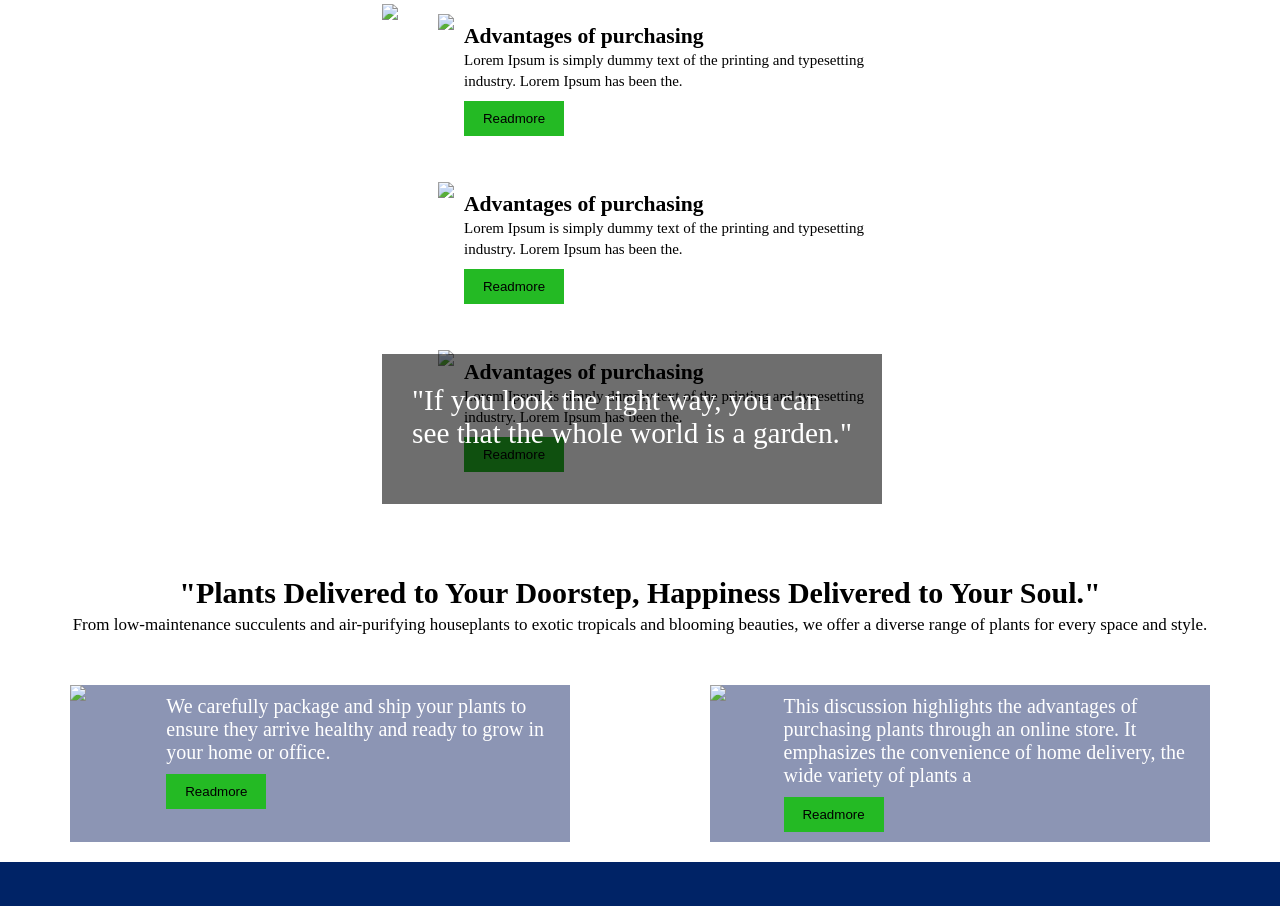
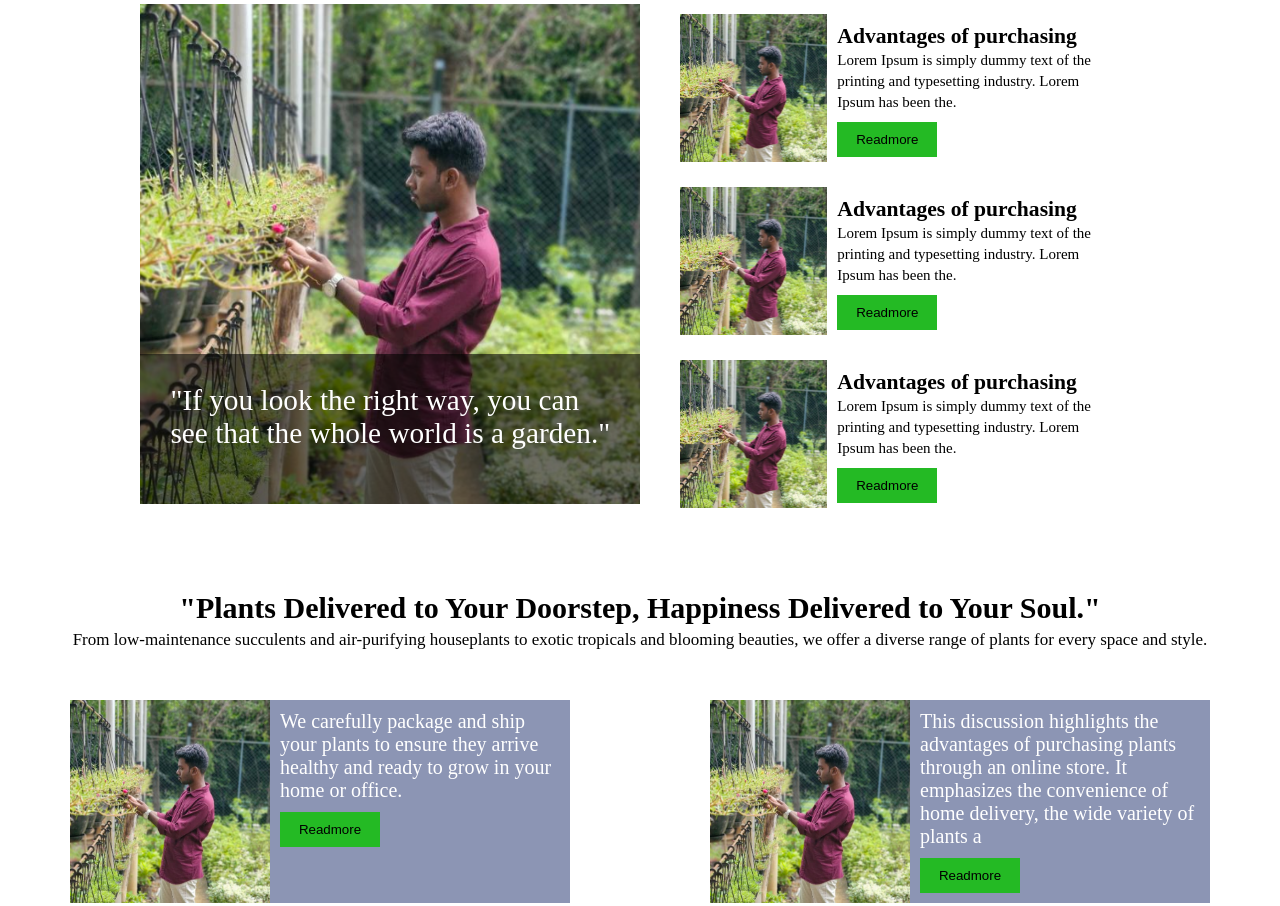
Before and after one commit to K-Shanmugaraj/Flex-Template3, a plain HTML site: page index.html in a window 1280 px wide. Shown: the part 1009-1915 px from the top of the page. Drawn offline with Linux system fonts and the light colour scheme.

Commit message:
Update index.html

```diff
--- a/index.html
+++ b/index.html
@@ -256,7 +256,7 @@
             </ul>
         </li><li>Link Text</li>
     </div>
-        <div><img class="img" src="image/logo.png" alt=""></div>
+        <div><img class="img" src="logo.png" alt=""></div>
     </div>
     <div class="box1">
         <div class="cont0">
@@ -284,12 +284,12 @@
         <div class="half1">
 
             <P>"If you look the right way, you can see that the whole world is a garden."</P>
-            <img src="image/Screenshot 2024-08-26 132819.png">
+            <img src="Screenshot 2024-08-26 132819.png">
         </div>
         <div class="half2">
-            <div><img src="image/Screenshot 2024-08-26 132819.png"><p><big><b>Advantages of purchasing</b></big><br><small>Lorem Ipsum is simply dummy text of the printing and typesetting industry. Lorem Ipsum has been the.</small><br><button>Readmore</button></p></div>
-            <div><img src="image/Screenshot 2024-08-26 132819.png"><p><big><b>Advantages of purchasing</b></big><br><small>Lorem Ipsum is simply dummy text of the printing and typesetting industry. Lorem Ipsum has been the.</small><br><button>Readmore</button></p></div>
-            <div><img src="image/Screenshot 2024-08-26 132819.png"><p><big><b>Advantages of purchasing</b></big><br><small>Lorem Ipsum is simply dummy text of the printing and typesetting industry. Lorem Ipsum has been the.</small><br><button>Readmore</button></p></div>
+            <div><img src="Screenshot 2024-08-26 132819.png"><p><big><b>Advantages of purchasing</b></big><br><small>Lorem Ipsum is simply dummy text of the printing and typesetting industry. Lorem Ipsum has been the.</small><br><button>Readmore</button></p></div>
+            <div><img src="Screenshot 2024-08-26 132819.png"><p><big><b>Advantages of purchasing</b></big><br><small>Lorem Ipsum is simply dummy text of the printing and typesetting industry. Lorem Ipsum has been the.</small><br><button>Readmore</button></p></div>
+            <div><img src="Screenshot 2024-08-26 132819.png"><p><big><b>Advantages of purchasing</b></big><br><small>Lorem Ipsum is simply dummy text of the printing and typesetting industry. Lorem Ipsum has been the.</small><br><button>Readmore</button></p></div>
         </div>
     </div>
     <br>
@@ -297,12 +297,12 @@
     <p>From low-maintenance succulents and air-purifying houseplants to exotic tropicals and blooming beauties, we offer a diverse range of plants for every space and style.</p></div>
     <div class="box3">
         <div class="bhalf">
-            <img class="img" src="image/Screenshot 2024-08-26 132819.png">
+            <img class="img" src="Screenshot 2024-08-26 132819.png">
             <p>We carefully package and ship your plants to ensure they arrive healthy and ready to grow in your home or office.<br><button>Readmore</button></p>
 
         </div>
         <div class="bhalf">
-            <img class="img" src="image/Screenshot 2024-08-26 132819.png">
+            <img class="img" src="Screenshot 2024-08-26 132819.png">
             <p>This discussion highlights the advantages of purchasing plants through an online store. It emphasizes the convenience of home delivery, the wide variety of plants a <br><button>Readmore</button></p>
         </div>
     </div>
```
